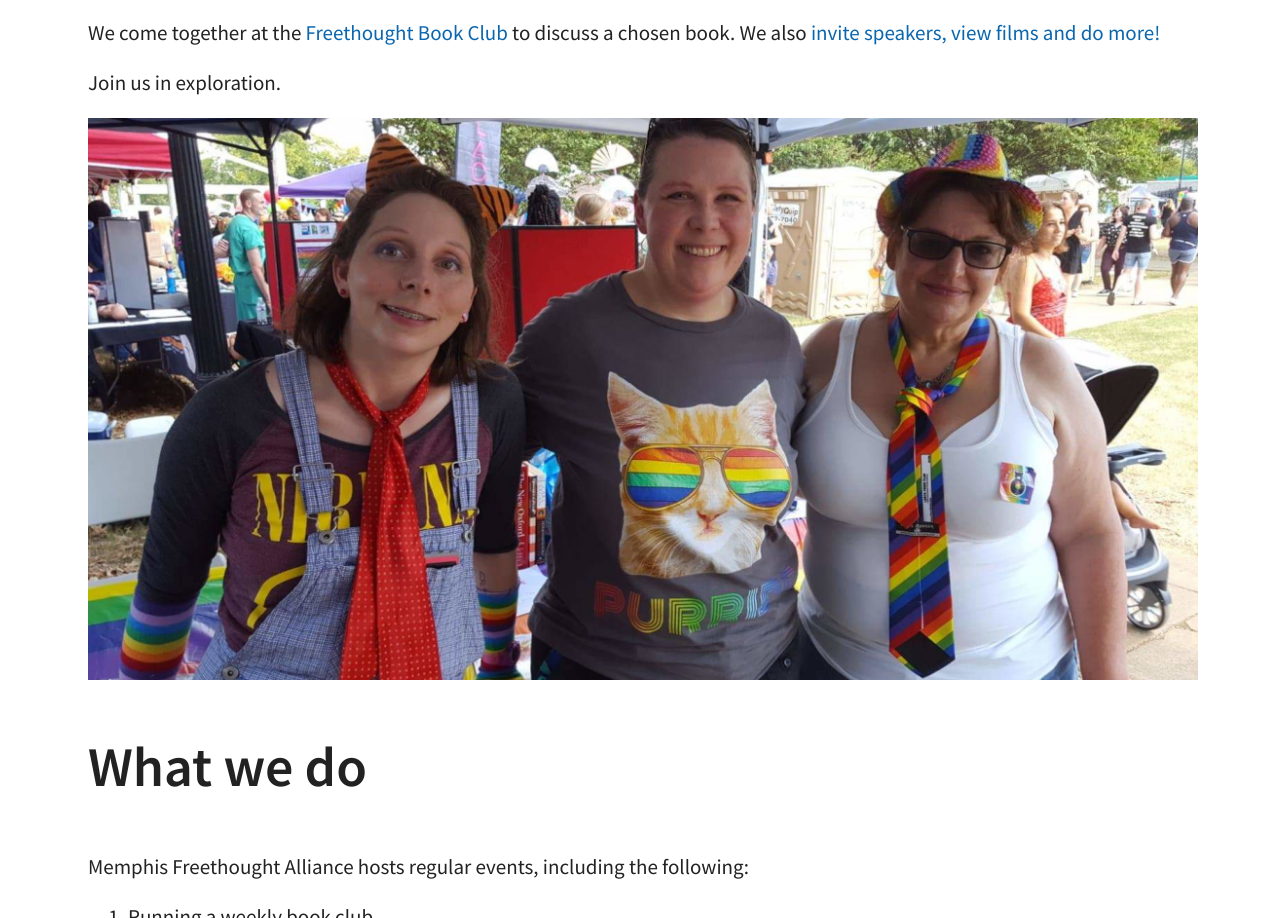
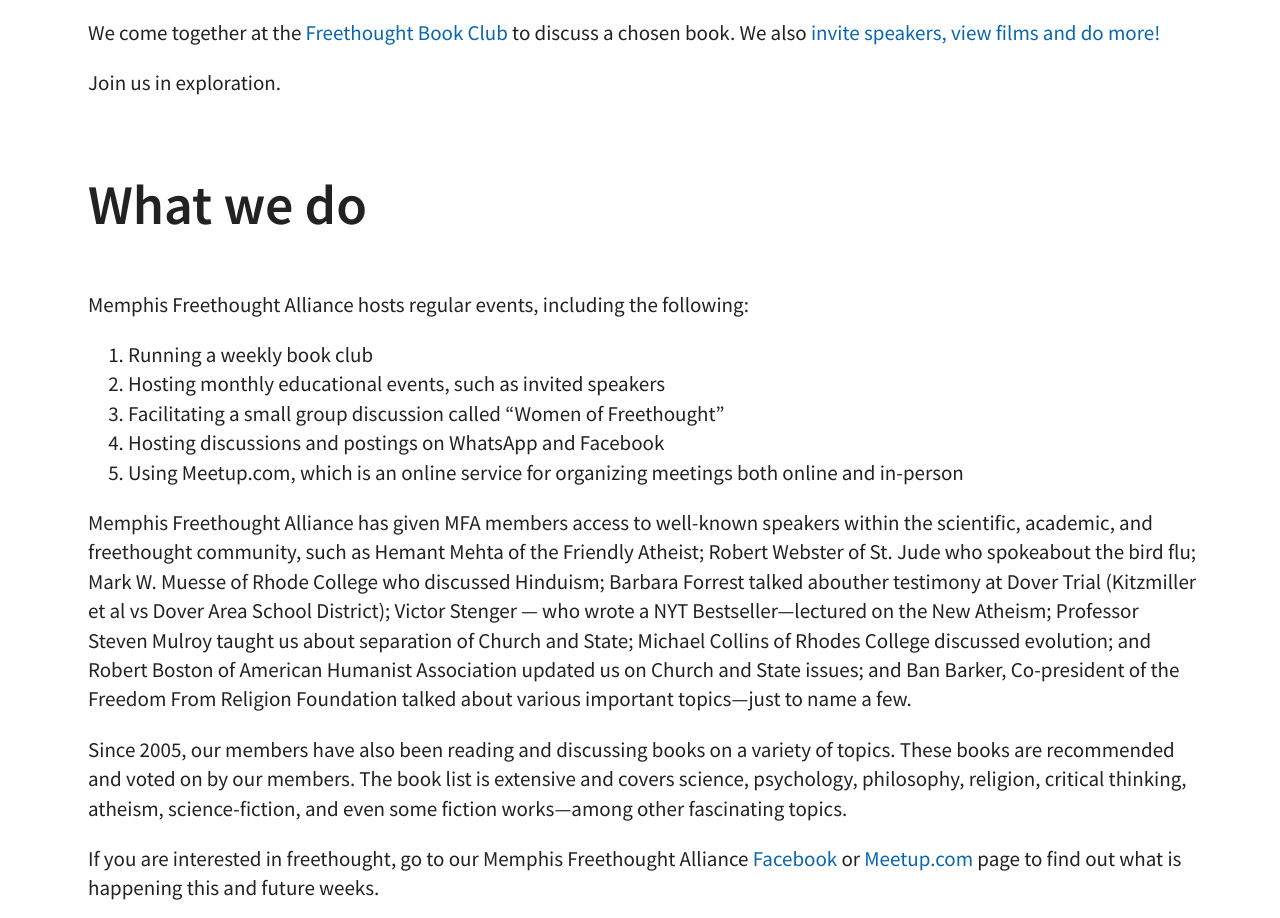
Before and after one commit to memphisfreethought/memphisfreethought.github.io, a plain HTML site: page index.html in a window 1280 px wide. Shown: the part 1050-1968 px from the top of the page. Drawn offline with Linux system fonts and the light colour scheme.

Commit message:
Removed peeps photo.

```diff
--- a/index.html
+++ b/index.html
@@ -93,11 +93,6 @@
     </div>
 
     <div id="events">
-      <div class="row">
-        <div class="col-12 img">
-          <img class="center" src="img/peeps2.jpeg" alt="MFA members enjoying time together"/>
-        </div>
-      </div>
       <div class="row">
         <div class="col-12">
           <h2><span class="dkbg">What we do</span></h2>
```
